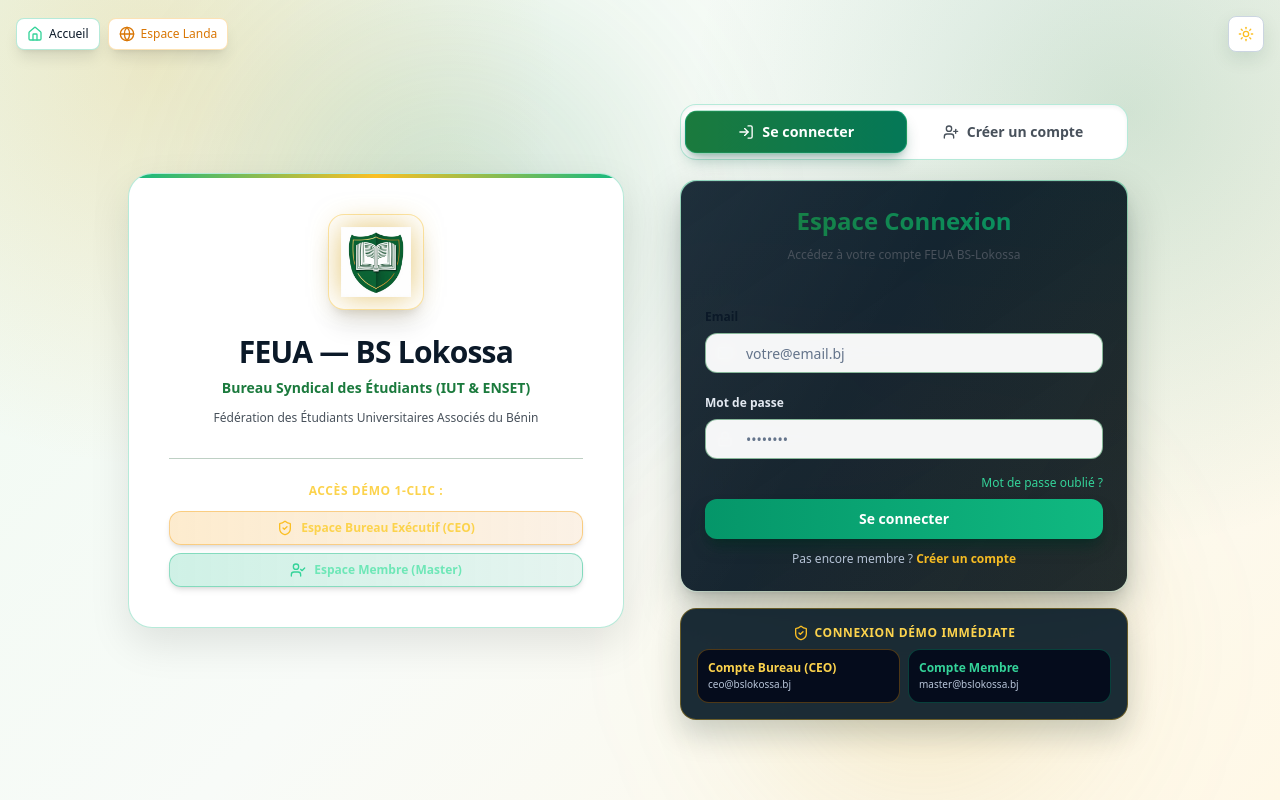
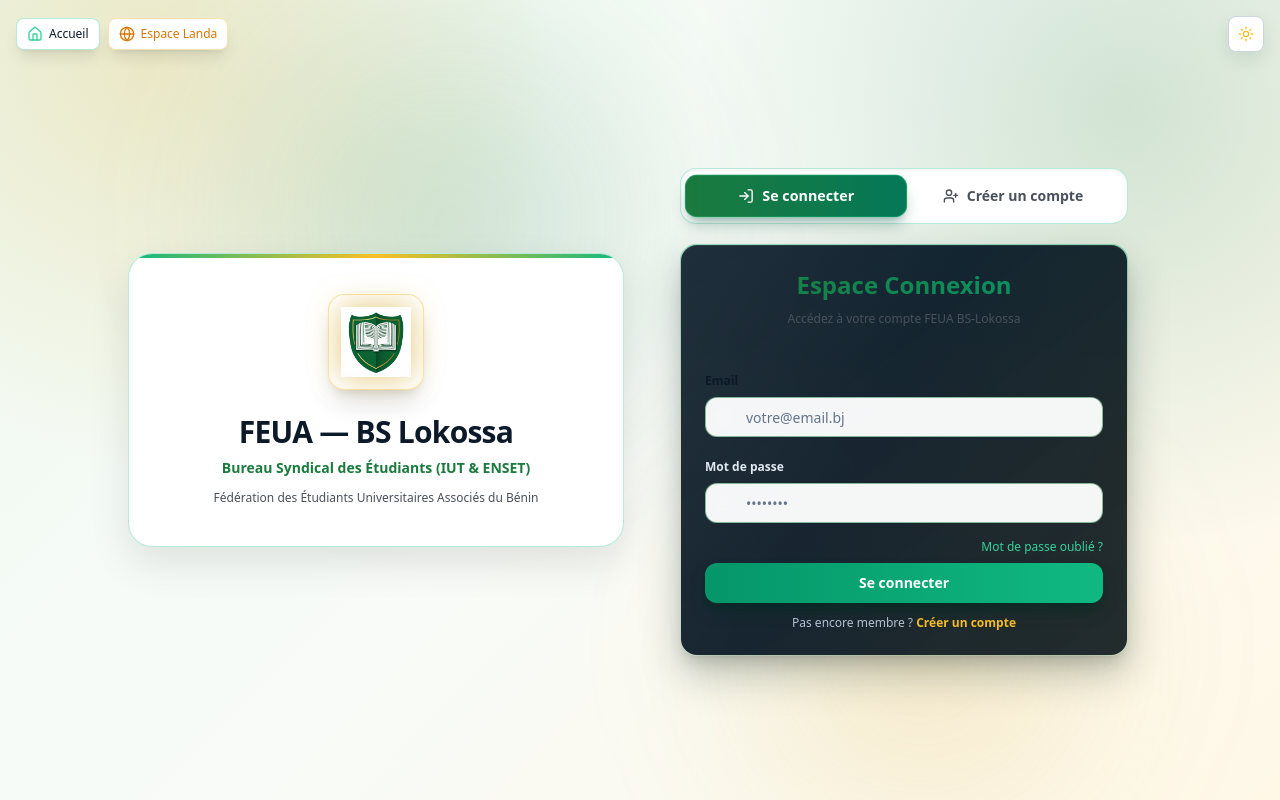
Before and after one commit to BS-FEUA/Essai, a Next.js app: page /login in a window 1280 px wide. Built offline with nearby package versions, Linux system fonts and the light colour scheme.

Commit message:
Remove demo content from public pages

```diff
--- a/src/app/globals.css
+++ b/src/app/globals.css
@@ -326,12 +326,6 @@
   background: linear-gradient(120deg, rgba(255, 255, 255, 0.06), transparent 42%, rgba(212, 160, 23, 0.08)) !important;
 }
 
-.login-page .login-demo-card {
-  background: rgba(10, 28, 40, 0.93) !important;
-  border-color: rgba(212, 160, 23, 0.42) !important;
-  box-shadow: 0 14px 30px rgba(8, 33, 26, 0.2) !important;
-}
-
 .login-page input {
   background: rgba(255, 255, 255, 0.96) !important;
   border-color: rgba(27, 122, 61, 0.5) !important;
--- a/src/components/views/LandaView.tsx
+++ b/src/components/views/LandaView.tsx
@@ -5,7 +5,6 @@
 import { useRouter } from 'next/navigation';
 import { motion } from 'framer-motion';
 import { useAppStore } from '@/lib/store';
-import { INITIAL_BUREAU_MEMBERS, ROLE_INFOS } from '@/lib/data';
 import { Button } from '@/components/ui/button';
 import { Input } from '@/components/ui/input';
 import { Card, CardContent, CardHeader, CardTitle, CardDescription } from '@/components/ui/card';
@@ -17,7 +16,7 @@
 } from '@/components/ui/select';
 import {
   Heart, Star, Megaphone, AlertTriangle, Shirt, CheckCircle2, LogIn, Loader2, ArrowLeft,
-  GraduationCap, CalendarDays, Building2,
+  CalendarDays,
 } from 'lucide-react';
 
 const pageVariants = {
@@ -129,42 +128,6 @@
           </CardContent>
         </Card>
       </div>
-
-      <section className="space-y-5" aria-labelledby="bureau-title">
-        <div className="flex flex-col gap-2 sm:flex-row sm:items-end sm:justify-between">
-          <div>
-            <p className="text-xs font-bold uppercase tracking-[0.16em] text-[var(--feua-gold)]">Organisation</p>
-            <h2 id="bureau-title" className="mt-1 text-2xl font-bold text-foreground">Le Bureau Syndical BS-Lokossa</h2>
-            <p className="mt-1 max-w-2xl text-sm text-muted-foreground">Le bureau coordonne les activités syndicales, porte la voix des étudiants et facilite le dialogue avec les établissements de Lokossa.</p>
-          </div>
-          <div className="inline-flex items-center gap-2 text-xs font-medium text-[var(--feua-green)]"><Building2 className="h-4 w-4" /> IUT et ENSET Lokossa</div>
-        </div>
-
-        <div className="grid grid-cols-1 gap-4 md:grid-cols-2 lg:grid-cols-3">
-          {INITIAL_BUREAU_MEMBERS.map((bureauMember) => {
-            const role = ROLE_INFOS[bureauMember.role];
-            return (
-              <Card key={bureauMember.id} className="overflow-hidden border-emerald-700/15 bg-white/75">
-                <CardContent className="p-5">
-                  <div className="flex items-start gap-3">
-                    <img src={bureauMember.photoUrl} alt="" className="h-14 w-14 rounded-xl object-cover ring-2 ring-emerald-600/20" />
-                    <div className="min-w-0">
-                      <p className="text-xs font-bold text-[var(--feua-green)]">{role.title}</p>
-                      <h3 className="mt-0.5 font-bold text-foreground">{bureauMember.name}</h3>
-                      <p className="mt-1 text-xs text-muted-foreground">{bureauMember.niveau}</p>
-                    </div>
-                  </div>
-                  <p className="mt-4 text-sm leading-relaxed text-muted-foreground">{role.description}</p>
-                  <div className="mt-4 flex items-start gap-2 border-t border-emerald-900/10 pt-3 text-xs text-muted-foreground">
-                    <GraduationCap className="mt-0.5 h-3.5 w-3.5 shrink-0 text-[var(--feua-gold)]" />
-                    <span>{bureauMember.filiere}</span>
-                  </div>
-                </CardContent>
-              </Card>
-            );
-          })}
-        </div>
-      </section>
 
       <section aria-labelledby="publications-title">
         <Card className="border-[var(--feua-gold)]/35">
--- a/src/components/views/LoginView.tsx
+++ b/src/components/views/LoginView.tsx
@@ -9,18 +9,13 @@
 import { Input } from '@/components/ui/input';
 import { Card, CardContent, CardDescription, CardFooter, CardHeader, CardTitle } from '@/components/ui/card';
 import { Label } from '@/components/ui/label';
-import { Mail, Lock, Loader2, Sun, Moon, Home, Globe, UserCheck, ShieldCheck, UserPlus, LogIn, AlertCircle, CheckCircle2 } from 'lucide-react';
+import { Mail, Lock, Loader2, Sun, Moon, Home, Globe, UserPlus, LogIn, AlertCircle, CheckCircle2 } from 'lucide-react';
 
 const pageVariants = {
   initial: { opacity: 1, y: 0 },
   animate: { opacity: 1, y: 0, transition: { duration: 0.3 } },
   exit: { opacity: 0, y: -10, transition: { duration: 0.2 } },
 };
-
-const DEMO_ACCOUNTS = {
-  ceo: { email: 'ceo@bslokossa.bj', password: 'demo1234' },
-  master: { email: 'master@bslokossa.bj', password: 'demo1234' },
-} as const;
 
 export function LoginView({ defaultTab = 'login' }: { defaultTab?: 'login' | 'register' }) {
   const [activeTab, setActiveTab] = useState<'login' | 'register'>(defaultTab);
@@ -105,25 +100,6 @@
     }
   };
 
-  const handleQuickFillAndLogin = async (demoEmail: string, demoPass: string) => {
-    setEmail(demoEmail);
-    setPassword(demoPass);
-    setLoginError('');
-    setIsSubmittingLogin(true);
-    try {
-      const result = await login(demoEmail, demoPass);
-      if (result.success) {
-        router.push('/dashboard');
-      } else {
-        setLoginError(result.error || 'Échec de la connexion démo.');
-      }
-    } catch {
-      setLoginError('Erreur de connexion démo.');
-    } finally {
-      setIsSubmittingLogin(false);
-    }
-  };
-
   return (
     <div className="login-page min-h-screen flex flex-col lg:items-center lg:justify-center pt-24 pb-8 px-4 lg:p-4 relative overflow-y-auto overflow-x-hidden bg-transparent text-foreground">
       {/* Top Floating Navigation Header */}
@@ -164,25 +140,6 @@
           <p className="text-[var(--feua-green)] dark:text-emerald-300 text-center text-sm font-semibold mt-2 max-w-xs">Bureau Syndical des Étudiants (IUT & ENSET)</p>
           <p className="text-muted-foreground text-center text-xs mt-3 max-w-sm">Fédération des Étudiants Universitaires Associés du Bénin</p>
 
-          <div className="mt-8 pt-6 border-t border-border w-full text-center space-y-3">
-            <p className="text-xs text-amber-300 font-bold uppercase tracking-wider">Accès Démo 1-Clic :</p>
-            <div className="flex flex-col gap-2 w-full">
-              <button
-                type="button"
-                onClick={() => handleQuickFillAndLogin(DEMO_ACCOUNTS.ceo.email, DEMO_ACCOUNTS.ceo.password)}
-                className="w-full py-2 px-3 rounded-xl bg-gradient-to-r from-amber-500/20 to-amber-600/10 hover:from-amber-500/30 hover:to-amber-600/20 text-amber-300 border border-amber-500/40 text-xs font-bold transition flex items-center justify-center gap-2 shadow-md"
-              >
-                <ShieldCheck className="h-4 w-4 text-amber-400" /> Espace Bureau Exécutif (CEO)
-              </button>
-              <button
-                type="button"
-                onClick={() => handleQuickFillAndLogin(DEMO_ACCOUNTS.master.email, DEMO_ACCOUNTS.master.password)}
-                className="w-full py-2 px-3 rounded-xl bg-gradient-to-r from-emerald-500/20 to-emerald-600/10 hover:from-emerald-500/30 hover:to-emerald-600/20 text-emerald-300 border border-emerald-500/40 text-xs font-bold transition flex items-center justify-center gap-2 shadow-md"
-              >
-                <UserCheck className="h-4 w-4 text-emerald-400" /> Espace Membre (Master)
-              </button>
-            </div>
-          </div>
         </div>
 
         {/* Right Form Container (Liquid Glass Card) */}
@@ -321,30 +278,6 @@
                   </Card>
                 </div>
 
-                {/* Demo accounts hint card */}
-                <div className="login-demo-card p-4 rounded-2xl bg-slate-900/60 backdrop-blur-xl border border-amber-500/30 shadow-lg space-y-2">
-                  <p className="font-extrabold text-xs text-amber-300 text-center uppercase tracking-wider flex items-center justify-center gap-1.5">
-                    <ShieldCheck className="w-4 h-4 text-amber-400" /> Connexion Démo Immédiate
-                  </p>
-                  <div className="grid grid-cols-2 gap-2 text-xs">
-                    <button
-                      type="button"
-                      onClick={() => handleQuickFillAndLogin(DEMO_ACCOUNTS.ceo.email, DEMO_ACCOUNTS.ceo.password)}
-                      className="p-2.5 rounded-xl bg-slate-950/80 hover:bg-slate-800 border border-amber-500/30 text-left transition flex flex-col group"
-                    >
-                      <span className="font-bold text-amber-300 group-hover:text-amber-200">Compte Bureau (CEO)</span>
-                      <span className="text-[10px] text-slate-400 truncate">ceo@bslokossa.bj</span>
-                    </button>
-                    <button
-                      type="button"
-                      onClick={() => handleQuickFillAndLogin(DEMO_ACCOUNTS.master.email, DEMO_ACCOUNTS.master.password)}
-                      className="p-2.5 rounded-xl bg-slate-950/80 hover:bg-slate-800 border border-emerald-500/30 text-left transition flex flex-col group"
-                    >
-                      <span className="font-bold text-emerald-400 group-hover:text-emerald-300">Compte Membre</span>
-                      <span className="text-[10px] text-slate-400 truncate">master@bslokossa.bj</span>
-                    </button>
-                  </div>
-                </div>
               </div>
             )}
 
@@ -492,26 +425,6 @@
                 </Card>
               </div>
             )}
-            {/* MOBILE ONLY: Demo accounts */}
-            <div className="lg:hidden mt-8 pt-6 border-t border-border w-full text-center space-y-3">
-              <p className="text-xs text-amber-600 dark:text-amber-300 font-bold uppercase tracking-wider">Accès Démo 1-Clic :</p>
-              <div className="flex flex-col gap-2 w-full">
-                <button
-                  type="button"
-                  onClick={() => handleQuickFillAndLogin(DEMO_ACCOUNTS.ceo.email, DEMO_ACCOUNTS.ceo.password)}
-                  className="w-full py-2 px-3 rounded-xl bg-gradient-to-r from-amber-500/20 to-amber-600/10 hover:from-amber-500/30 hover:to-amber-600/20 text-amber-600 dark:text-amber-300 border border-amber-500/40 text-xs font-bold transition flex items-center justify-center gap-2 shadow-md"
-                >
-                  <ShieldCheck className="h-4 w-4 text-amber-500 dark:text-amber-400" /> Espace Bureau Exécutif (CEO)
-                </button>
-                <button
-                  type="button"
-                  onClick={() => handleQuickFillAndLogin(DEMO_ACCOUNTS.master.email, DEMO_ACCOUNTS.master.password)}
-                  className="w-full py-2 px-3 rounded-xl bg-gradient-to-r from-[var(--feua-green)]/20 to-emerald-600/10 hover:from-[var(--feua-green)]/30 hover:to-emerald-600/20 text-[var(--feua-green)] dark:text-emerald-300 border border-emerald-500/40 text-xs font-bold transition flex items-center justify-center gap-2 shadow-md"
-                >
-                  <UserCheck className="h-4 w-4 text-[var(--feua-green)] dark:text-emerald-400" /> Espace Membre (Master)
-                </button>
-              </div>
-            </div>
           </div>
         </motion.div>
       </div>
```
